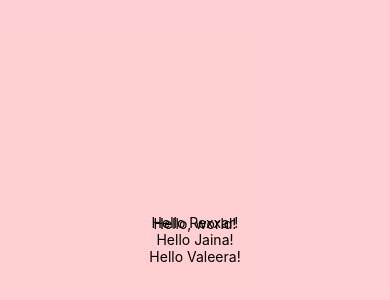
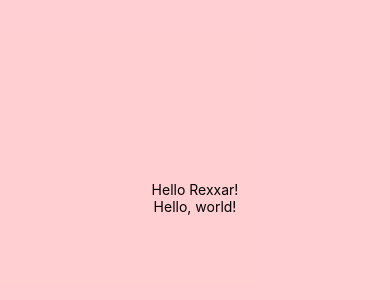
Before and after one commit to collinskoech11/hackathon2, a React Native app: screen / in a window 390 px wide. Shown: the part 224-524 px from the top of the page. Built offline with nearby package versions, Linux system fonts and the light colour scheme.

Commit message:
added nav component

```diff
--- a/firstComponent/LotsOfGreetings.js
+++ b/firstComponent/LotsOfGreetings.js
@@ -17,10 +17,8 @@
 
 const LotsOfGreetings = () => {
   return (
-    <View style={[styles.center, {top: 50}]}>
-      <Greeting name='Rexxar' />
-      <Greeting name='Jaina' />
-      <Greeting name='Valeera' />
+    <View style={[styles.center, {top: 0}]}>
+    <Greeting name='Rexxar'/>
     </View>
   );
 }
```
Also changed, not shown: secondComponent/nav.js (added, +21 -0 lines).
